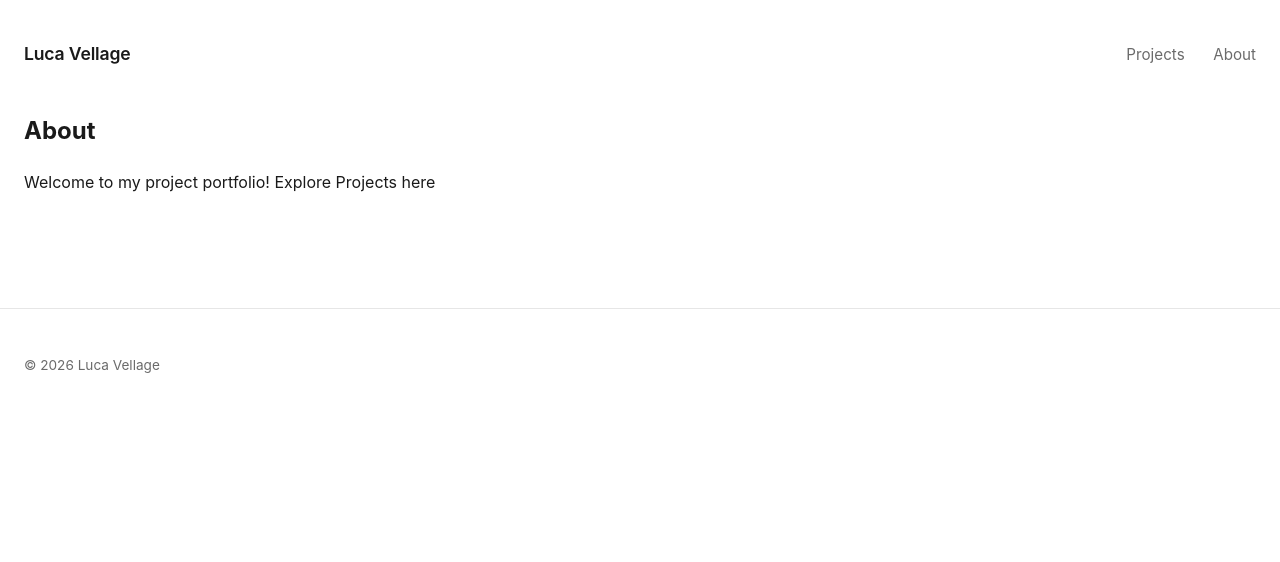
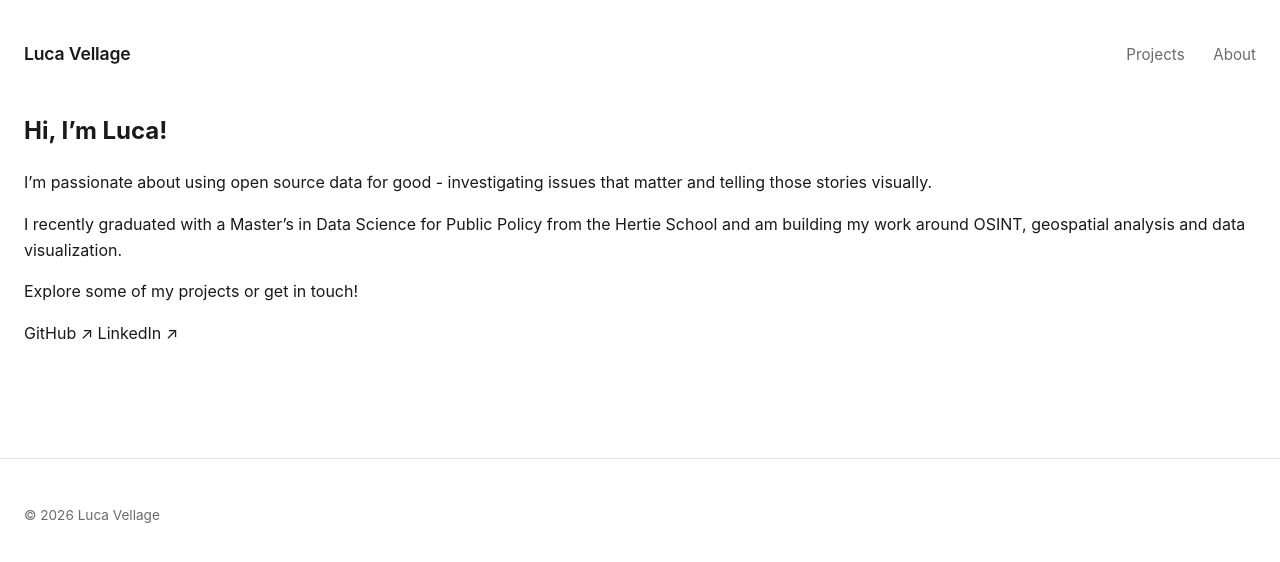
Before and after one commit to LucaVellage/lucavellage.github.io, a Jekyll site: the page built from about.md, in a window 1280 px wide. Shown: the top 562 px of the page. Built offline with Jekyll 4.4.1, drawn with Linux system fonts in a browser that asks for light colours.

Commit message:
about update

```diff
--- a/about.md
+++ b/about.md
@@ -4,6 +4,12 @@ title: About
 permalink: /about/
 ---
 
-## About
+## Hi, I'm Luca!
 
-Welcome to my project portfolio! Explore Projects [here]()
+ I’m passionate about using open source data for good - investigating issues that matter and telling those stories visually.
+
+ I recently graduated with a Master’s in Data Science for Public Policy from the Hertie School and am building my work around OSINT, geospatial analysis and data visualization.
+
+ Explore some of my [projects](https://lucavellage.github.io/) or get in touch!
+
+ [GitHub ↗](https://github.com/LucaVellage)  [LinkedIn ↗](https://linkedin.com/in/lucavellage)
```
